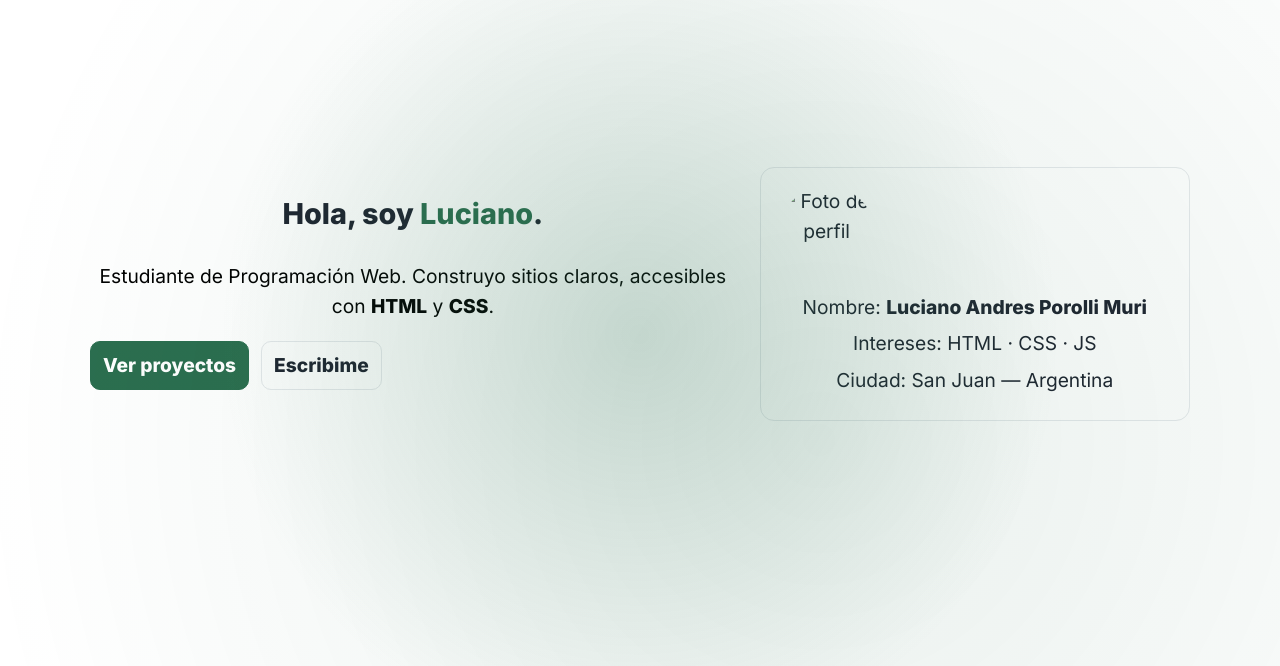
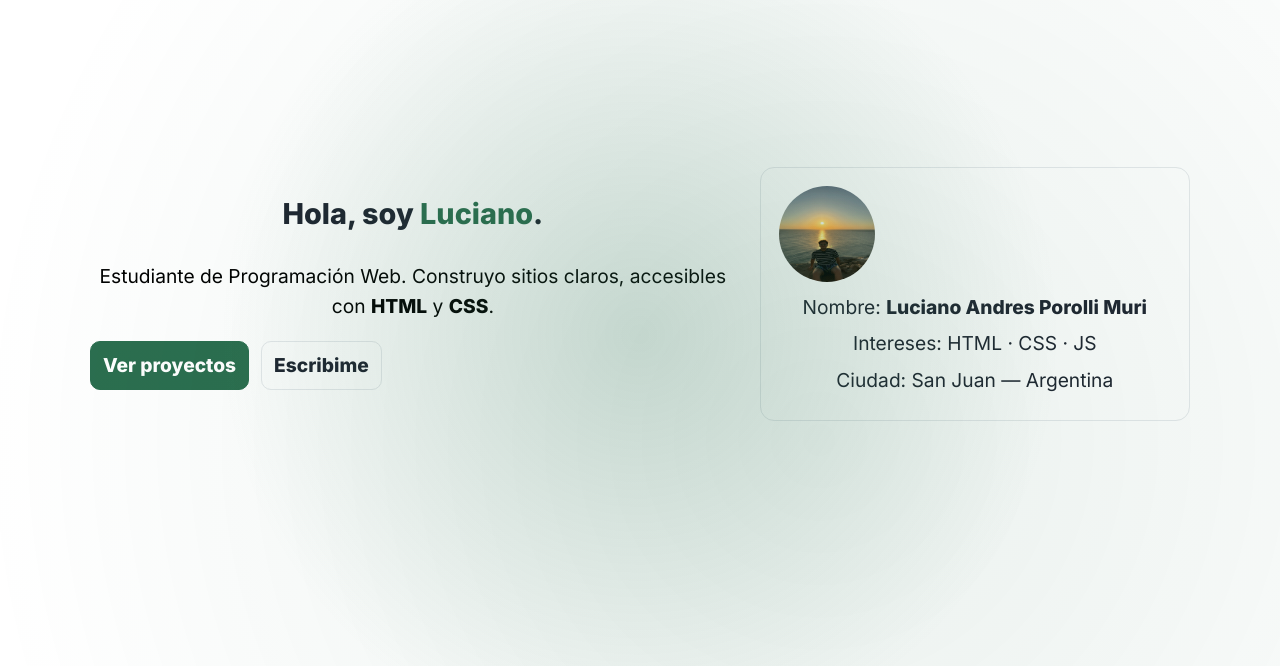
Before and after one commit to luporo/PortafolioLucho, a plain HTML site: page index.html in a window 1280 px wide. Shown: the part 65-731 px from the top of the page. Drawn offline with Linux system fonts and the light colour scheme.

Commit message:
Update index.html

```diff
--- a/index.html
+++ b/index.html
@@ -39,7 +39,7 @@
         </div>
       </div>
       <aside class="hero-card card">
-        <img src="img/yo-playa.JPG" alt="Foto de perfil" class="avatar" />
+        <img src="yo-playa.JPG" alt="Foto de perfil" class="avatar" />
         <ul class="facts">
           <li>Nombre: <strong>Luciano Andres Porolli Muri</strong></li>
           <li>Intereses: HTML · CSS · JS</li>
```
